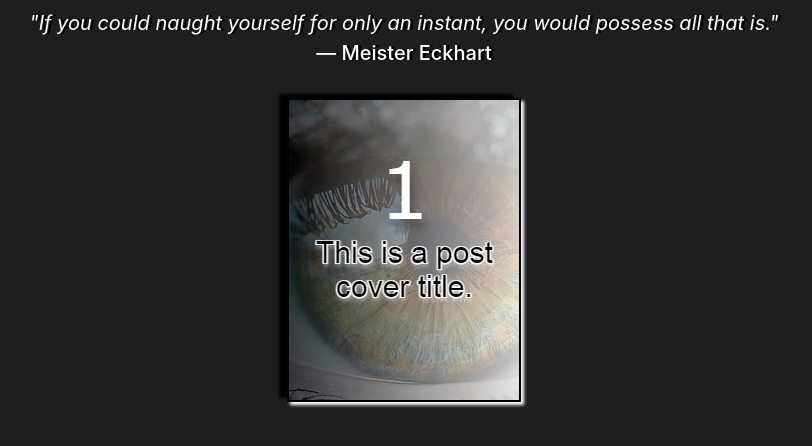
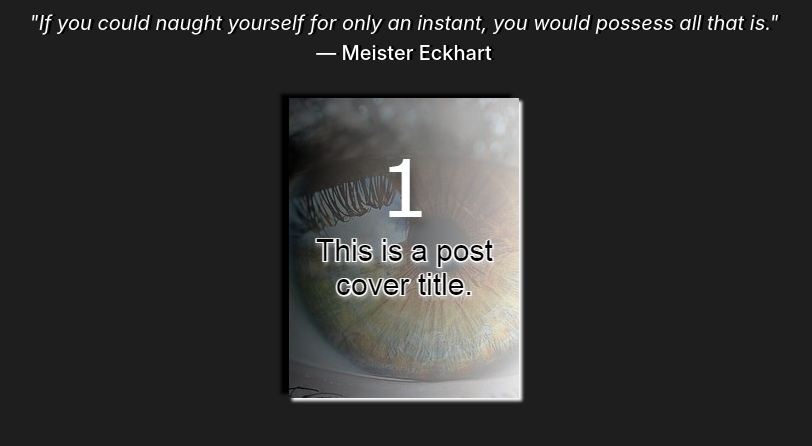
Before and after one commit to Andrewnetwork/iamnot, a Jekyll site: the page built from index.markdown, in a window 1280 px wide. Shown: the part 222-668 px from the top of the page, without its empty margins (236-1048 px from the left). Built offline with Jekyll 4.4.1, drawn with Linux system fonts in a browser that asks for light colours.

Commit message:
Update home.html

```diff
--- a/_layouts/home.html
+++ b/_layouts/home.html
@@ -15,7 +15,7 @@ layout: default
       {%- for post in site.posts -%}
         <div class="front_tile">
           <a href="{{ post.url | relative_url }}">
-              <img src="assets/covers/{{ post.cover_image }}" style="border: 2px black solid; box-shadow: 3px 3px 3px white, -8px -4px 3px black;" width="230" height="300"/>
+              <img src="assets/covers/{{ post.cover_image }}" style="box-shadow: 3px 3px 3px white, -8px -4px 3px black;" width="230" height="300"/>
           </a>
         </div>
       {%- endfor -%}
```
